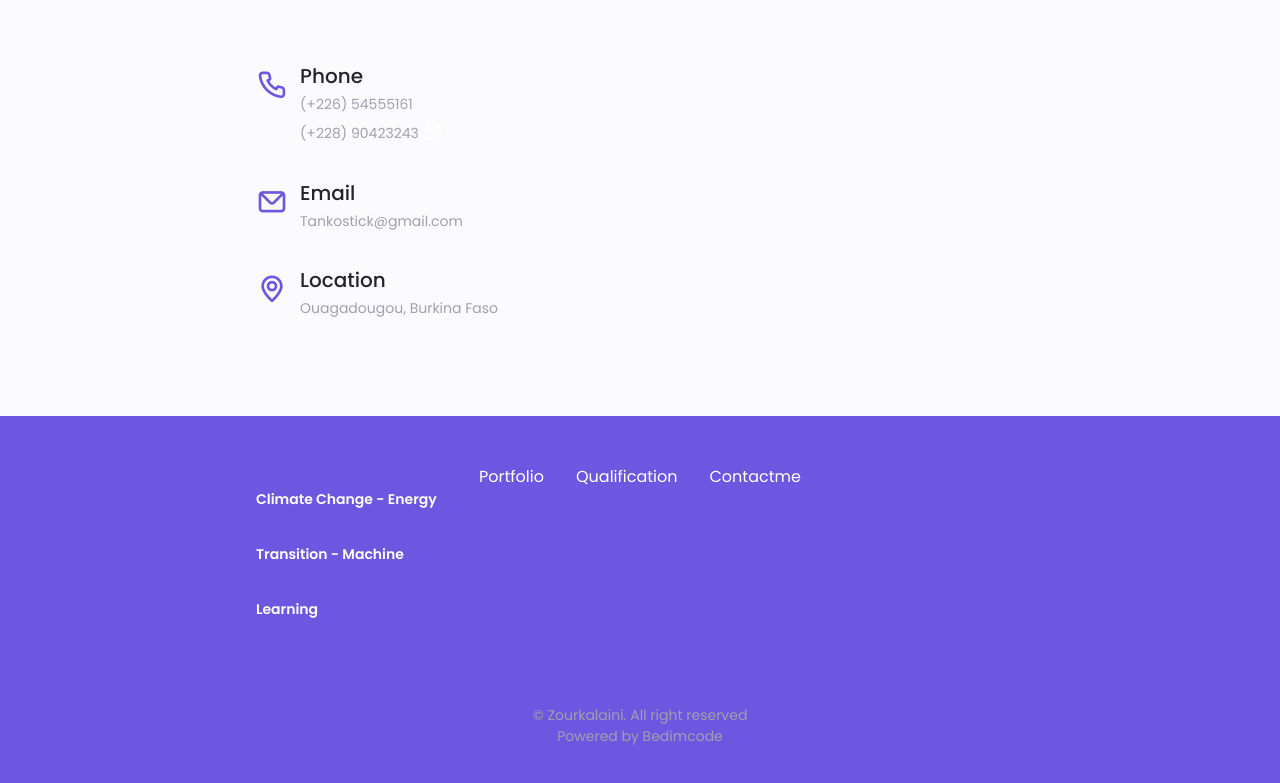
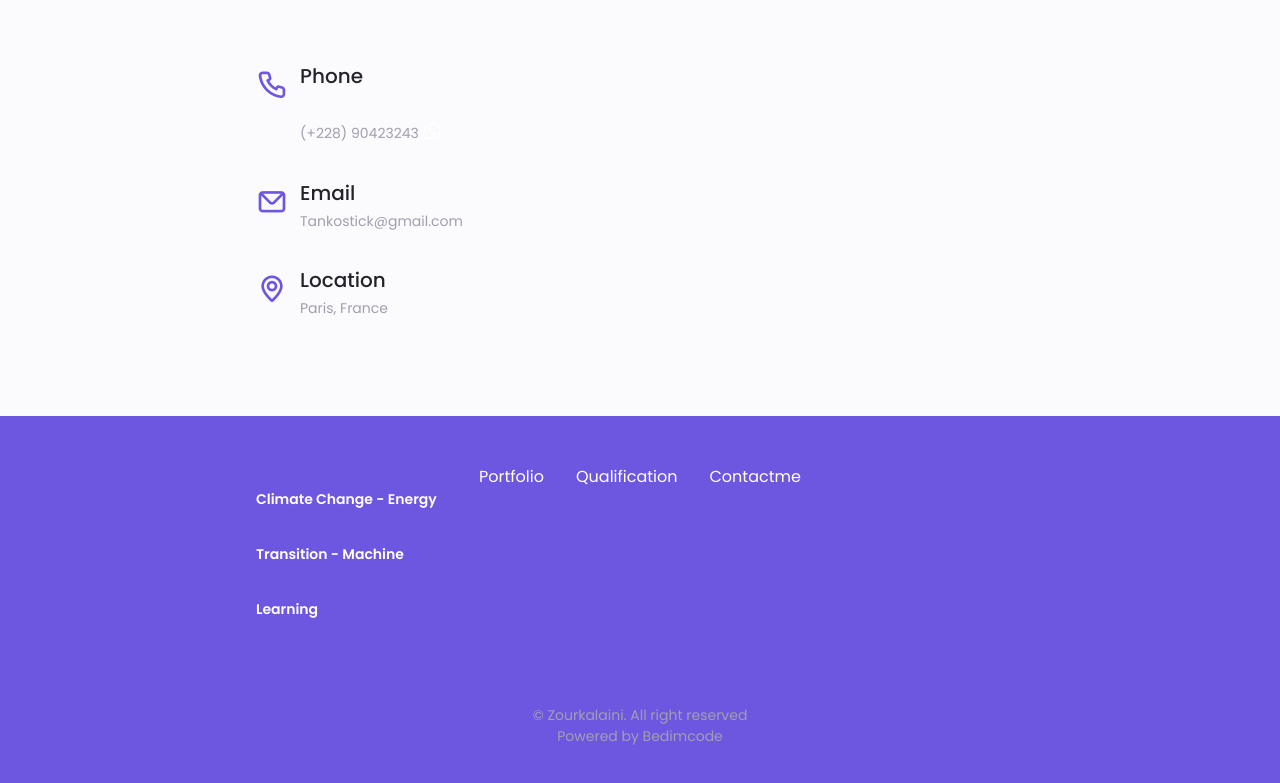
Before and after one commit to Tanko30/Tanko30.github.io, a plain HTML site: page index.html in a window 1280 px wide. Shown: the part 5832-6615 px from the top of the page. Drawn offline with nearby package versions, Linux system fonts and the light colour scheme.

Commit message:
Update index.html
update location

```diff
--- a/index.html
+++ b/index.html
@@ -1084,7 +1084,7 @@
                             <i class="uil uil-phone contact__icon"></i>
                             <div>
                                 <h3 class="contact__title">Phone</h3>
-                                <span class="contact__subtitle">(+226) 54555161 <br> (+228) 90423243
+                                <span class="contact__subtitle"> <br> (+228) 90423243
                                     <a href="https://wa.me/90423243" target="_blank" class="footer__social">
                                         <i class="uil uil-whatsapp"></i>
                                     </a>
@@ -1104,7 +1104,7 @@
                             <i class="uil uil-map-marker contact__icon"></i>
                             <div>
                                 <h3 class="contact__title">Location</h3>
-                                <span class="contact__subtitle">Ouagadougou, Burkina Faso</span>
+                                <span class="contact__subtitle">Paris, France</span>
                             </div>
                         </div>
                     </div>
```
